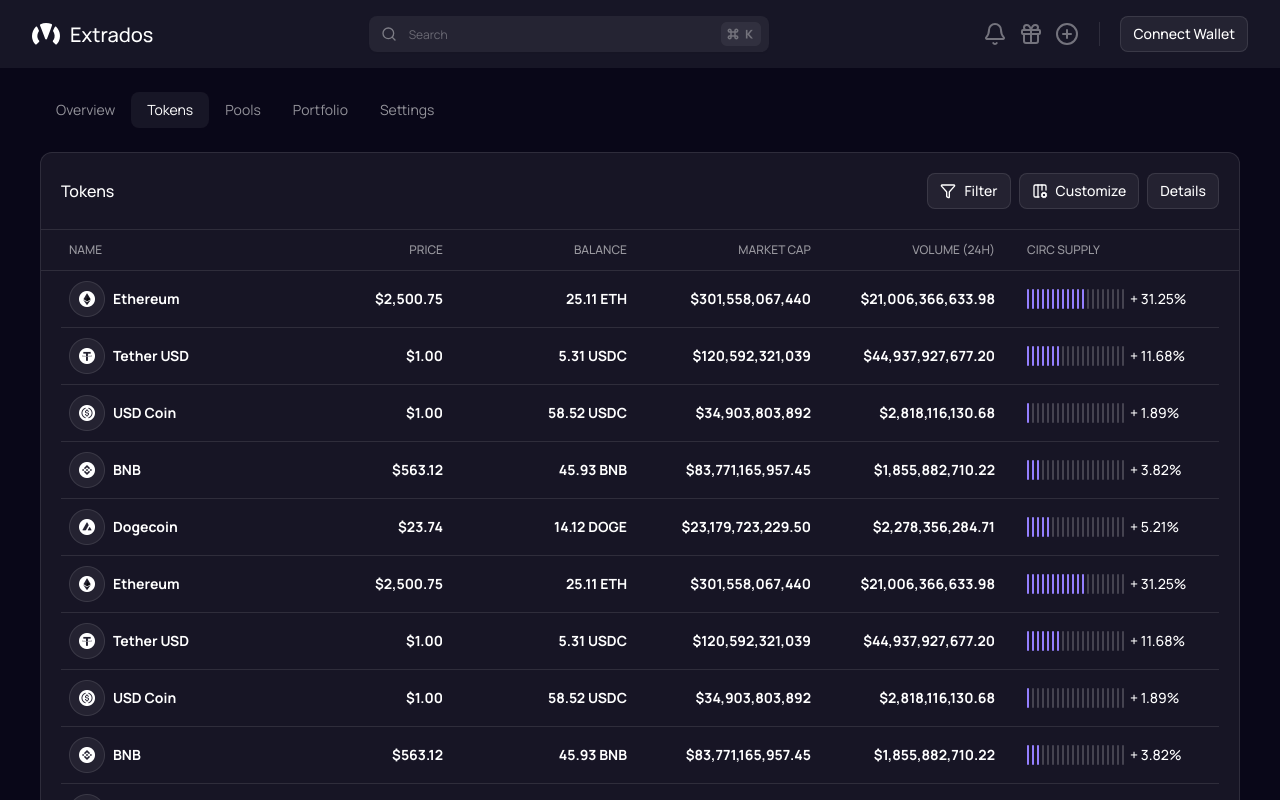
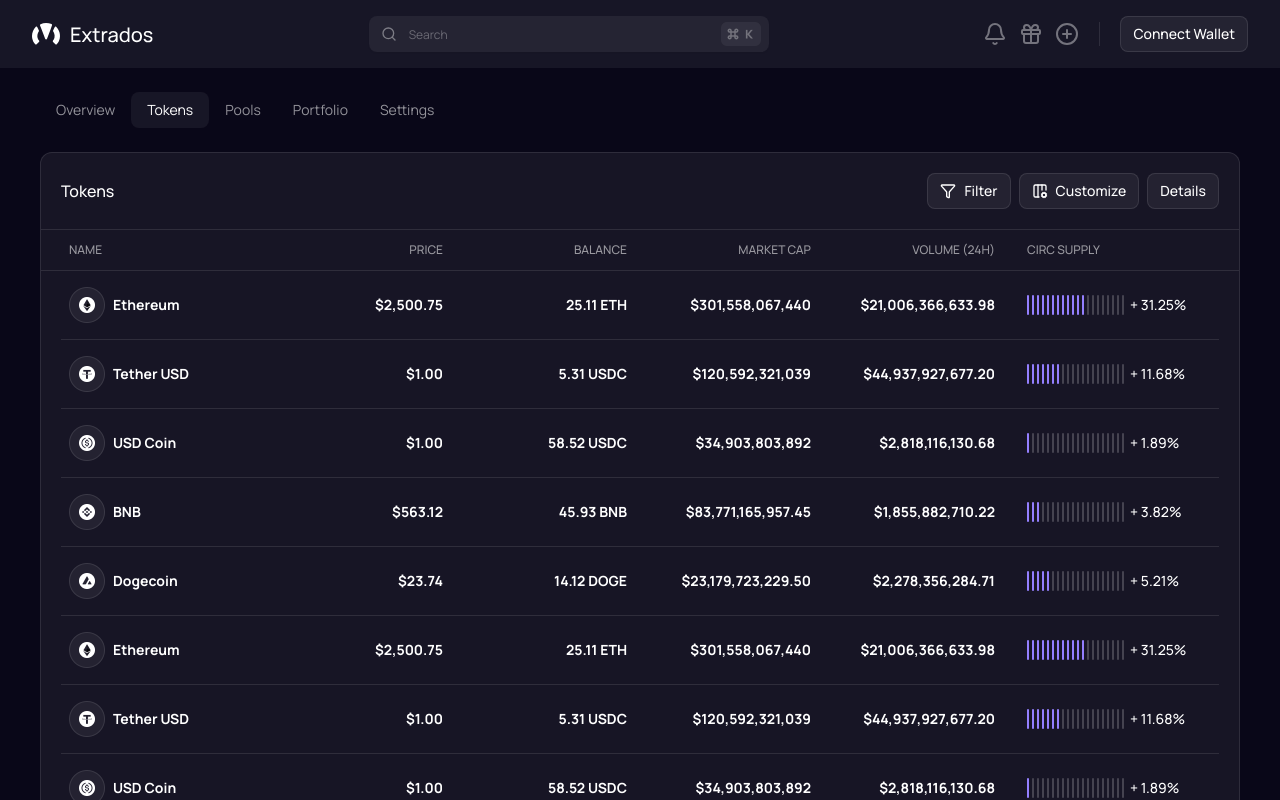
Before and after one commit to azkaanasiyya/extrados, a React (Vite) app: page /tokens in a window 1280 px wide. Shown: the top 800 px of the page. Built offline with nearby package versions, Linux system fonts and the light colour scheme.

Commit message:
style: update table using component table shadcn

```diff
--- a/src/components/tokendetail/transaction.tsx
+++ b/src/components/tokendetail/transaction.tsx
@@ -1,27 +1,33 @@
 import { TransactionTokenData } from "@/data/transactionstoken";
+import { TableBody, TableCell, TableHead, TableHeader, TableRow } from "../ui/table";
 
 export default function TransactionTokenDetail() {
     return (
         <div className="bg-white-neutral-900 w-full rounded-[12px] border border-white-neutral-800 flex flex-col">
             <div className="p-5 border-b border-white-neutral-800 text-[16px] leading-[160%] font-medium text-base-white">Transaction</div>
-            <div className="flex flex-row items-center px-5 border-b border-white-neutral-800">
-                <div className="w-[128px] px-2 py-2.5 text-[12px] leading-[165%] font-medium text-white-neutral-400">TIME</div>
-                <div className="w-[96px] px-2 py-2.5 text-[12px] leading-[165%] font-medium text-white-neutral-400">ACTION</div>
-                <div className="w-[120px] px-2 py-2.5 text-[12px] leading-[165%] font-medium text-white-neutral-400 text-end">PRICE (USD)</div>
-                <div className="w-[169px] px-2 py-2.5 text-[12px] leading-[165%] font-medium text-white-neutral-400 text-end">TOKEN AMOUNT</div>
-                <div className="w-[120px] px-2 py-2.5 text-[12px] leading-[165%] font-medium text-white-neutral-400 text-end">TOKEN VALUE</div>
-                <div className="w-[120px] px-2 py-2.5 text-[12px] leading-[165%] font-medium text-white-neutral-400 text-end">WALLET</div>
-            </div>
-            {TransactionTokenData.map((token, index, arr) => (
-                <div key={index} className={`flex flex-row items-center mx-5 ${index === arr.length - 1 ? '' : 'border-b border-white-neutral-800'}`}>
-                    <div className="px-2 py-[13px] w-[128px] text-[14px] leading-[160%] font-medium text-base-white">{token.time}</div>
-                    <div className={`px-2 py-[13px] w-[96px] text-[14px] leading-[160%] font-medium ${token.actionColor}`}>{token.action}</div>
-                    <div className="px-2 py-[13px] w-[120px] text-[14px] leading-[160%] text-end font-bold text-base-white">{token.price}</div>
-                    <div className="px-2 py-[13px] w-[169px] text-[14px] leading-[160%] font-bold text-base-white text-end">{token.amount}</div>
-                    <div className="px-2 py-[13px] w-[120px] text-[14px] leading-[160%] text-end font-bold text-base-white">{token.value}</div>
-                    <div className="px-2 py-[13px] w-[120px] text-[14px] leading-[160%] font-bold text-base-white line-clamp-1">{token.wallet}</div>
-                </div>
-            ))}
+            <TableHeader>
+                <TableRow className="flex flex-row items-center px-5 border-b border-white-neutral-800 hover:bg-transparent">
+                    <TableHead className="w-[128px] px-2 py-2.5 text-[12px] leading-[165%] font-medium text-white-neutral-400">TIME</TableHead>
+                    <TableHead className="w-[96px] px-2 py-2.5 text-[12px] leading-[165%] font-medium text-white-neutral-400">ACTION</TableHead>
+                    <TableHead className="w-[120px] px-2 py-2.5 text-[12px] leading-[165%] font-medium text-white-neutral-400 text-end">PRICE (USD)</TableHead>
+                    <TableHead className="w-[169px] px-2 py-2.5 text-[12px] leading-[165%] font-medium text-white-neutral-400 text-end">TOKEN AMOUNT</TableHead>
+                    <TableHead className="w-[120px] px-2 py-2.5 text-[12px] leading-[165%] font-medium text-white-neutral-400 text-end">TOKEN VALUE</TableHead>
+                    <TableHead className="w-[120px] px-2 py-2.5 text-[12px] leading-[165%] font-medium text-white-neutral-400 text-end">WALLET</TableHead>
+                </TableRow>
+            </TableHeader>
+            <TableBody>
+                {TransactionTokenData.map((token, index, arr) => (
+                    <TableRow key={index} className={`flex flex-row hover:bg-transparent items-center mx-5 ${index === arr.length - 1 ? '' : 'border-b border-white-neutral-800'}`}>
+                        <TableCell className="px-2 py-[13px] w-[128px] text-[14px] leading-[160%] font-medium text-base-white">{token.time}</TableCell>
+                        <TableCell className={`px-2 py-[13px] w-[96px] text-[14px] leading-[160%] font-medium ${token.actionColor}`}>{token.action}</TableCell>
+                        <TableCell className="px-2 py-[13px] w-[120px] text-[14px] leading-[160%] text-end font-bold text-base-white">{token.price}</TableCell>
+                        <TableCell className="px-2 py-[13px] w-[169px] text-[14px] leading-[160%] font-bold text-base-white text-end">{token.amount}</TableCell>
+                        <TableCell className="px-2 py-[13px] w-[120px] text-[14px] leading-[160%] text-end font-bold text-base-white">{token.value}</TableCell>
+                        <TableCell className="px-2 py-[13px] w-[120px] text-[14px] leading-[160%] font-bold text-base-white line-clamp-1">{token.wallet}</TableCell>
+                    </TableRow>
+                ))}
+            </TableBody>
+
         </div>
     )
 }
--- a/src/pages/tokens.tsx
+++ b/src/pages/tokens.tsx
@@ -1,4 +1,5 @@
 import { Button } from "@/components/ui/button";
+import { TableBody, TableCell, TableHead, TableHeader, TableRow } from "@/components/ui/table";
 import { TokensData } from "@/data/token";
 import { Columns3Cog, Filter } from "lucide-react";
 import { Link } from "react-router-dom";
@@ -22,14 +23,17 @@ export default function Tokens() {
                     </Button>
                 </div>
             </div>
-            <div className="px-5 border-b border-white-neutral-800 flex flex-row">
-                <div className="py-2.5 px-2 w-full max-w-[208px] text-start text-[12px] leading-[165%] text-white-neutral-400 font-medium">NAME</div>
-                <div className="py-2.5 px-2 w-full max-w-[184px] text-end text-[12px] leading-[165%] text-white-neutral-400 font-medium">PRICE</div>
-                <div className="py-2.5 px-2 w-full max-w-[184px] text-end text-[12px] leading-[165%] text-white-neutral-400 font-medium">BALANCE</div>
-                <div className="py-2.5 px-2 w-full max-w-[184px] text-end text-[12px] leading-[165%] text-white-neutral-400 font-medium">MARKET CAP</div>
-                <div className="py-2.5 px-2 w-full max-w-[184px] text-end text-[12px] leading-[165%] text-white-neutral-400 font-medium">VOLUME (24H)</div>
-                <div className="py-2.5 px-6 w-full max-w-[216px] text-start text-[12px] leading-[165%] text-white-neutral-400 font-medium">CIRC SUPPLY</div>
-            </div>
+            <TableHeader>
+                <TableRow className="px-5 border-b border-white-neutral-800 flex flex-row hover:bg-transparent">
+                    <TableHead className="py-2.5 px-2 w-full max-w-[208px] text-start text-[12px] leading-[165%] text-white-neutral-400 font-medium">NAME</TableHead>
+                    <TableHead className="py-2.5 px-2 w-full max-w-[184px] text-end text-[12px] leading-[165%] text-white-neutral-400 font-medium">PRICE</TableHead>
+                    <TableHead className="py-2.5 px-2 w-full max-w-[184px] text-end text-[12px] leading-[165%] text-white-neutral-400 font-medium">BALANCE</TableHead>
+                    <TableHead className="py-2.5 px-2 w-full max-w-[184px] text-end text-[12px] leading-[165%] text-white-neutral-400 font-medium">MARKET CAP</TableHead>
+                    <TableHead className="py-2.5 px-2 w-full max-w-[184px] text-end text-[12px] leading-[165%] text-white-neutral-400 font-medium">VOLUME (24H)</TableHead>
+                    <TableHead className="py-2.5 px-6 w-full max-w-[216px] text-start text-[12px] leading-[165%] text-white-neutral-400 font-medium">CIRC SUPPLY</TableHead>
+                </TableRow>
+            </TableHeader>
+            <TableBody>
                 {TokensData.map((token, index, arr) => {
                     const allBars: React.ReactNode[] = [];
                     token.bars.forEach(group => {
@@ -43,26 +47,28 @@ export default function Tokens() {
                         }
                     });
                     return (
-                    <Link key={index} to={`/tokens/details`}>
-                       <div key={index} className={`mx-5 flex flex-row items-center cursor-pointer hover:bg-white-neutral-800 ${index === arr.length - 1 ? '' : 'border-b border-white-neutral-800'}`}>
-                            <div className="py-2.5 px-2 w-full max-w-[208px] items-center justify-start flex flex-row gap-2">
+                        <Link key={index} to={`/tokens/details`} className={`mx-5 flex flex-row items-center cursor-pointer ${index === arr.length - 1 ? '' : 'border-b border-white-neutral-800'}`}>
+                            <TableRow key={index} className="flex flex-row items-center w-full hover:bg-white-neutral-900">
+                                <TableCell className="py-4 px-2 w-full max-w-[208px] items-center justify-start flex flex-row gap-2">
                                     <img src={token.image} alt={token.name} className="w-9 h-9" />
                                     <span className="text-[14px] leading-[160%] text-base-white font-bold">{token.name}</span>
-                            </div>
-                            <div className="py-4 px-2 w-full max-w-[184px] text-end text-[14px] leading-[160%] text-base-white font-bold">{token.price}</div>
-                            <div className="py-4 px-2 w-full max-w-[184px] text-end text-[14px] leading-[160%] text-base-white font-bold">{token.balance}</div>
-                            <div className="py-4 px-2 w-full max-w-[184px] text-end text-[14px] leading-[160%] text-base-white font-bold">{token.marketCap}</div>
-                            <div className="py-4 px-2 w-full max-w-[184px] text-end text-[14px] leading-[160%] text-base-white font-bold">{token.volume}</div>
-                            <div className="py-4 px-6 w-full max-w-[216px] flex flex-row gap-1.5 items-center">
+                                </TableCell>
+                                <TableCell className="py-4 px-2 w-full max-w-[184px] text-end text-[14px] leading-[160%] text-base-white font-bold">{token.price}</TableCell>
+                                <TableCell className="py-4 px-2 w-full max-w-[184px] text-end text-[14px] leading-[160%] text-base-white font-bold">{token.balance}</TableCell>
+                                <TableCell className="py-4 px-2 w-full max-w-[184px] text-end text-[14px] leading-[160%] text-base-white font-bold">{token.marketCap}</TableCell>
+                                <TableCell className="py-4 px-2 w-full max-w-[184px] text-end text-[14px] leading-[160%] text-base-white font-bold">{token.volume}</TableCell>
+                                <TableCell className="py-4 px-6 w-full max-w-[216px] flex flex-row gap-1.5 items-center">
                                     <div className="flex flex-row gap-[3px]">
                                         {allBars}
                                     </div>
                                     <span className="text-[14px] leading-[160%] font-medium text-base-white">{token.change}</span>
-                            </div>
-                        </div>
+                                </TableCell>
+                            </TableRow>
                         </Link>
                     )
                 })}
+            </TableBody>
+
         </div>
     )
 }
```
Lines whose indentation alone changed are shown as unchanged.
